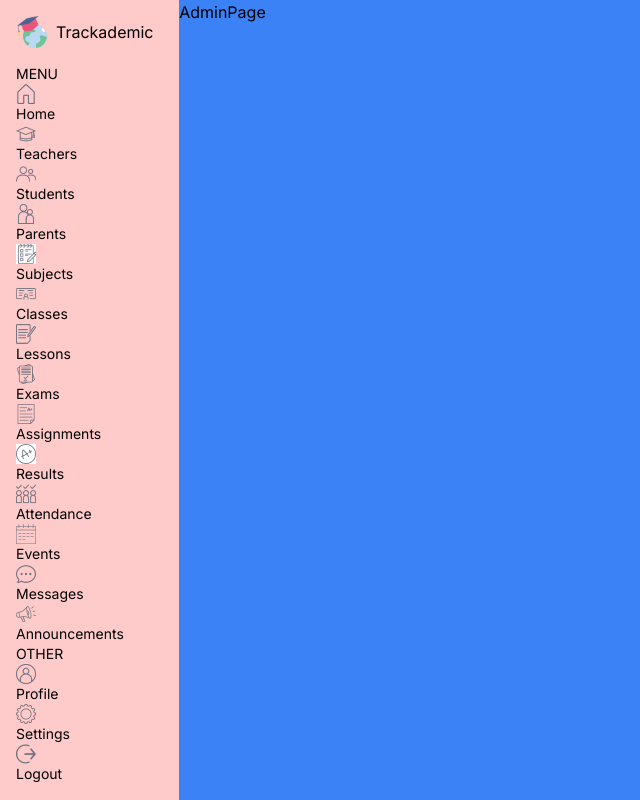
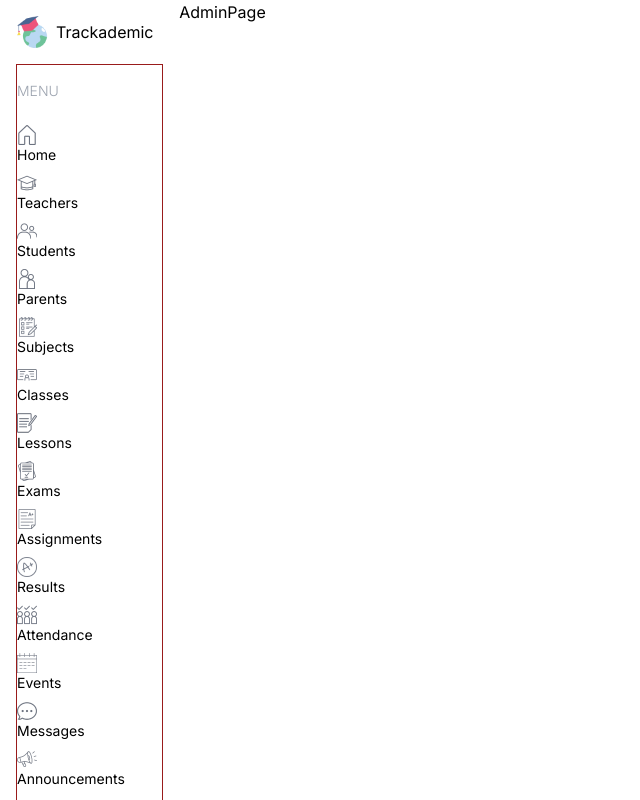
Before and after one commit to Vedang1102/next-school-dashboard, a Next.js app: page /admin in a window 1280 px wide. Shown: the top 800 px of the page, without its empty margins (0-640 px from the left). Built offline with nearby package versions, Linux system fonts and the light colour scheme.

Commit message:
menu updated

```diff
--- a/src/app/(dashboard)/layout.tsx
+++ b/src/app/(dashboard)/layout.tsx
@@ -8,13 +8,13 @@ export default function DashboardLayout({
   children: React.ReactNode;
 }>) {
   return <div className="h-screen flex">
-    <div className="w-[14%] md:w-[8%] lg:w-[16%] xl:w-[14%] bg-red-200 p-4">
+    <div className="w-[14%] md:w-[8%] lg:w-[16%] xl:w-[14%] p-4">
       <Link href="/" className="flex items-center justify-center lg:justify-start gap-2">
         <Image src="/logo.png" alt="logo" width={32} height={32} />
         <span className="hidden lg:block">Trackademic</span>
       </Link>
       <Menu />
     </div>
-    <div className="w-[86%] md:w-[92%] lg:w-[84%] xl:w-[86%] bg-blue-500">{children}</div>
+    <div className="w-[86%] md:w-[92%] lg:w-[84%] xl:w-[86%]">{children}</div>
   </div>
 }
--- a/src/app/components/Menu.tsx
+++ b/src/app/components/Menu.tsx
@@ -118,15 +118,15 @@ const menuItems = [
 
 const Menu = () => {
   return (
-    <div className='mt-4 text-sm'>
+    <div className='mt-4 text-sm border-red-800 border'>
       {menuItems.map((menu) => (
-        <div key={menu.title} className=''>
-          <h2 className=''>{menu.title}</h2>
+        <div key={menu.title} className='flex flex-col gap-2'>
+          <h2 className="hidden lg:block text-gray-400 font-light my-4">{menu.title}</h2>
           {menu.items.map((item) => (
             <div key={item.label} className=''>
-              <Link href={item.href} className=''>
+              <Link href={item.href} key={item.label} className=''>
               <Image src={item.icon} alt={item.label} width={20} height={20}/>
-              {item.label}
+              <span>{item.label}</span>
               </Link>
             </div>
           ))}
```
